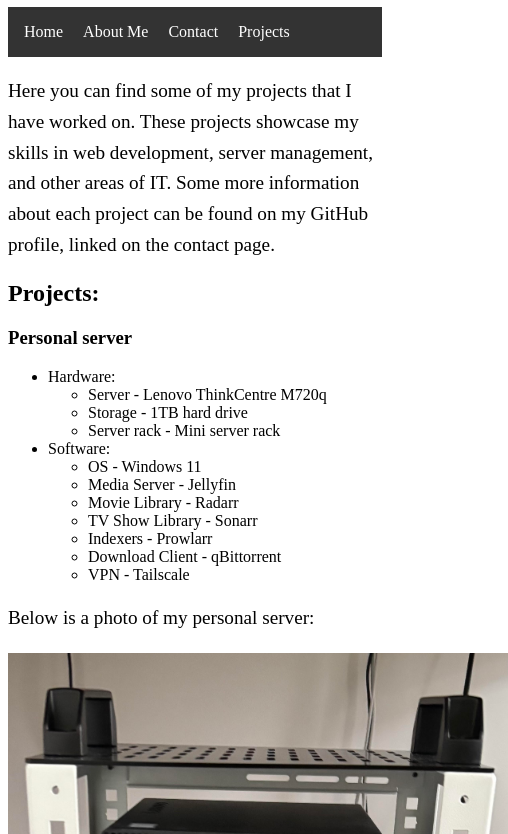
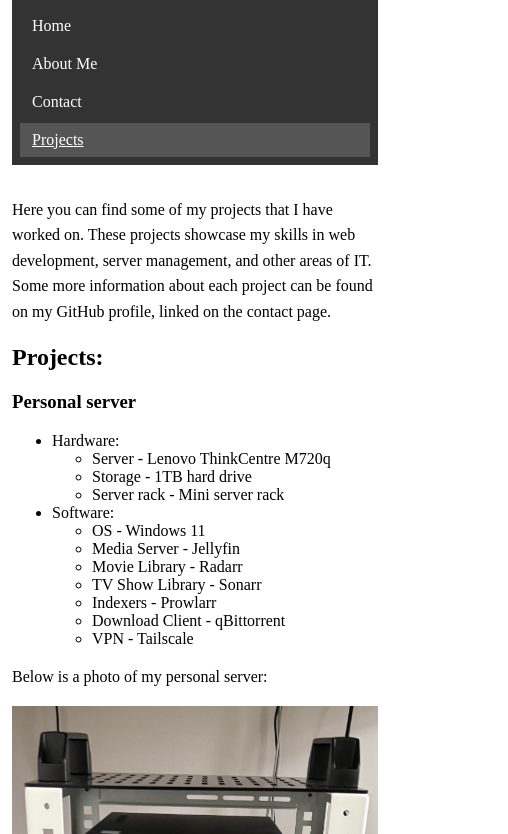
Before and after one commit to cam522/Personal-Website, a plain HTML site: page pages/projects.html in a window 390 px wide. Shown: the part 81-915 px from the top of the page, 508 px wide, since content can reach past the window. Drawn offline with Linux system fonts and the light colour scheme.

Commit message:
made the website responsive

```diff
--- a/css/style.css
+++ b/css/style.css
@@ -1,32 +1,62 @@
+* {
+    box-sizing: border-box;
+}
+
 body {
     display: flex;
     flex-direction: column;
-    min-height: calc(100vh - 16px);
-    margin: 8px;
+    width: 100%;
+    min-height: 100vh;
+    margin: 0;
+    padding: 1rem;
+}
+
+h1 {
+    font-size: clamp(1.75rem, 5vw, 2.5rem);
+    text-align: center;
+}
+
+header {
+    align-items: center;
+    gap: 0.5rem;
+    margin-bottom: 1rem;
+    background-color: #333;
+    color: white;
 }
 
 nav {
     background-color: #333;
-    padding: 1rem;
+    padding: 0.5rem;
+}
+
+nav .active {
+    text-decoration: underline;
+    background-color: #555;
 }
 
 main {
     flex: 1;
+    min-width: 0;
+    overflow-wrap: anywhere;
 }
 
 nav ul {
+    display: flex;
+    flex-wrap: wrap;
+    gap: 0.25rem;
     list-style-type: none;
     margin: 0;
     padding: 0;
 }
 
 nav li {
-    display: inline-block;
-    margin-right: 1rem;
+    min-width: 0;
 }
 
 nav a {
+    display: block;
     color: white;
+    padding: 0.5rem 0.75rem;
     text-decoration: none;
 }
 
@@ -43,7 +73,7 @@ footer {
 }
 
 p {
-    font-size: 1.2rem;
+    font-size: clamp(1rem, 2vw, 1.2rem);
     line-height: 1.6;
 }
 
@@ -51,3 +81,19 @@ p ul {
     list-style-type: disc;
     margin-left: 2rem;
 }
+
+img {
+    display: block;
+    max-width: 100%;
+    height: auto;
+}
+
+@media (max-width: 480px) {
+    body {
+        padding: 0.75rem;
+    }
+
+    nav ul {
+        flex-direction: column;
+    }
+}
--- a/pages/projects.html
+++ b/pages/projects.html
@@ -7,6 +7,7 @@
     <title>Cameron Wilson's Website</title>
 </head>
 <body>
+    <header>
         <h1>Projects</h1>
         <nav>
             <ul>
@@ -16,6 +17,7 @@
                 <li><a href="projects.html" class="active">Projects</a></li>
             </ul>
         </nav>
+    </header>
 
     <main>
         <p>
```
Also changed, not shown: index.html (+2 -0 lines), pages/about.html (+2 -0 lines), pages/contact.html (+2 -0 lines). Lines whose indentation alone changed are shown as unchanged.
